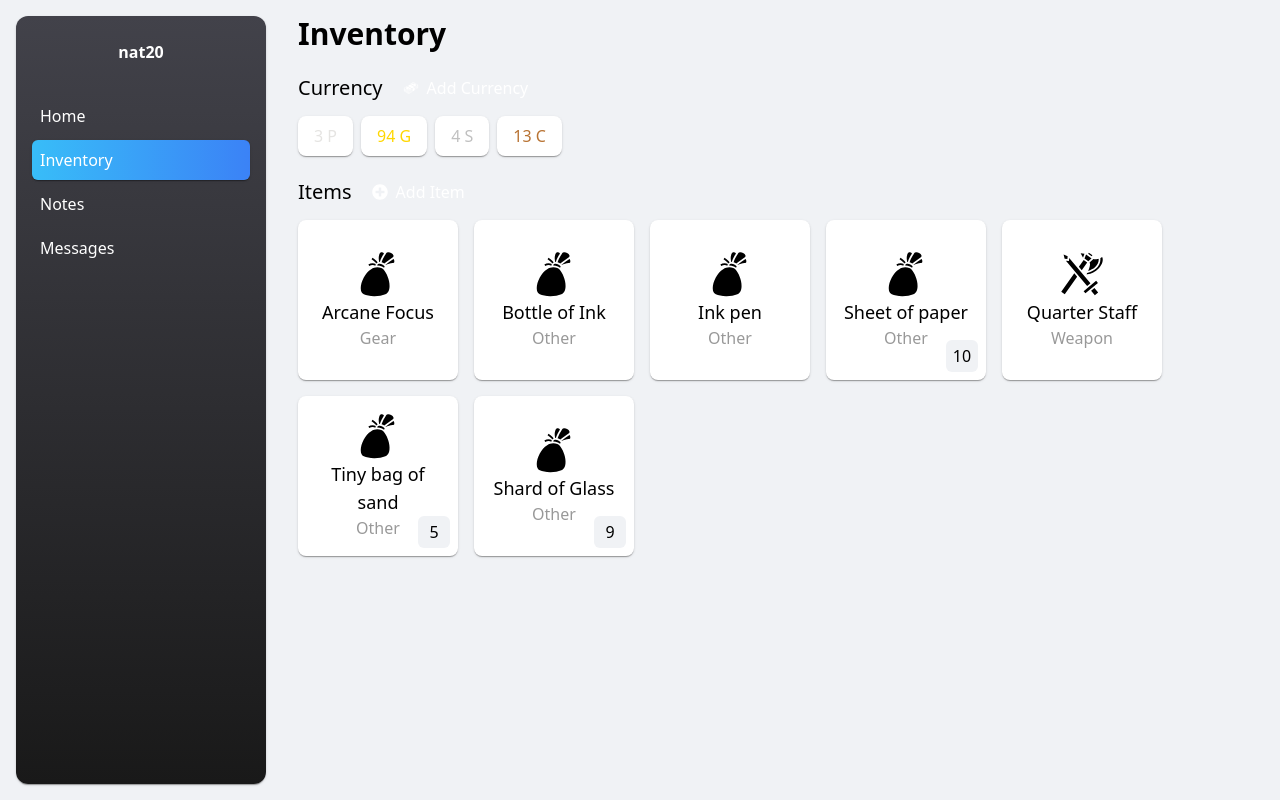
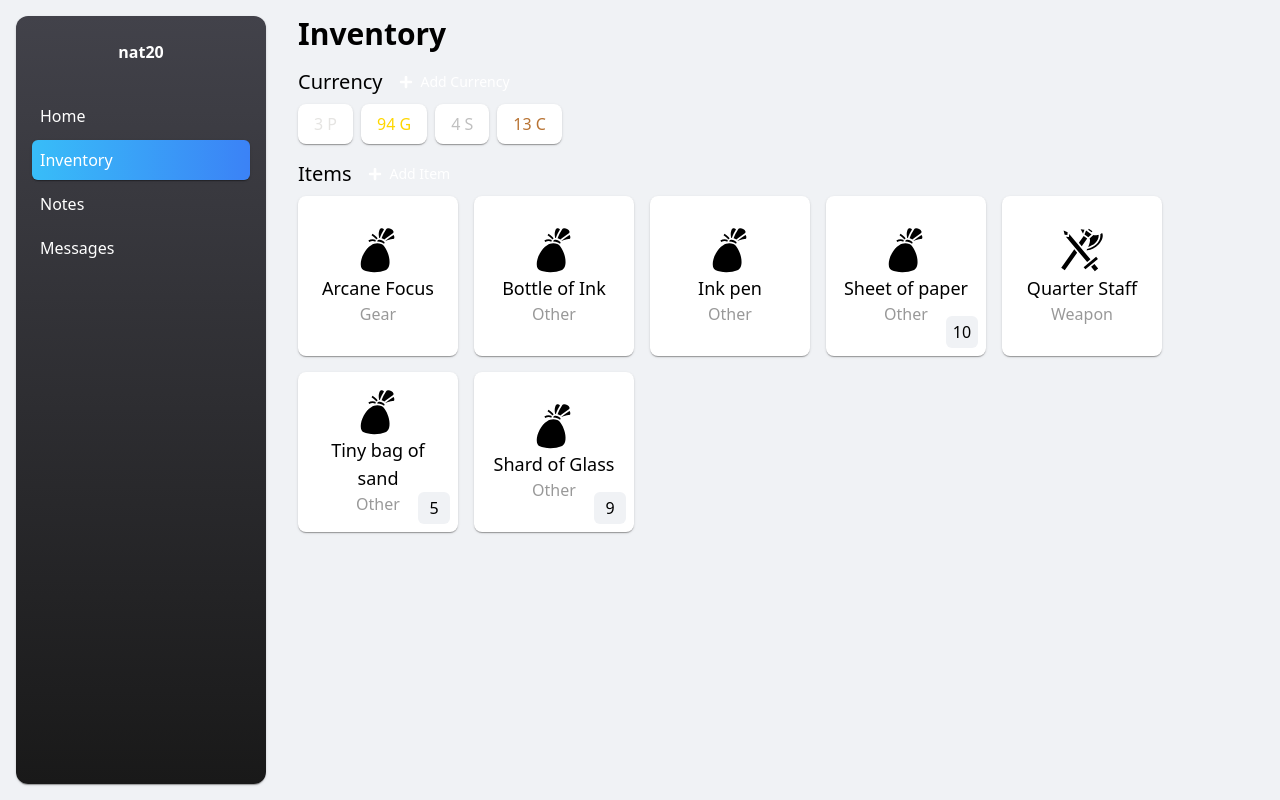
Before and after one commit to prescarlton/nat20, a React (Vite) app: page /inventory in a window 1280 px wide. Built offline with nearby package versions, Linux system fonts and the light colour scheme.

Commit message:
changed button styling

```diff
--- a/src/components/common/Button.tsx
+++ b/src/components/common/Button.tsx
@@ -22,7 +22,7 @@ const Button = ({
       ${variant == "filled" && "bg-sky-500"}
       ${variant == "outlined" && "border-sky-500 border-2 text-sky-500"}
       ${variant == "text" && "text-sky-500"}
-      ${size == "small" && "py-1 px-3"}
+      ${size == "small" && "py-1 px-3 text-sm"}
       ${size == "large" && "py-2 px-4"}
       ${className}`}
       onClick={onClick}
--- a/src/pages/Inventory.tsx
+++ b/src/pages/Inventory.tsx
@@ -1,5 +1,5 @@
 import { useState } from "react"
-import { FaMoneyBill, FaPlusCircle } from "react-icons/fa"
+import { FaMoneyBill, FaPlus, FaPlusCircle } from "react-icons/fa"
 import { GiGoldBar, GiGoldNuggets, GiMoneyStack } from "react-icons/gi"
 import Button from "../components/common/Button"
 import PageTitle from "../components/common/PageTitle"
@@ -31,8 +31,8 @@ const InventoryPage = () => {
       <div className="flex flex-col items-start gap-2 my-4">
         <div className="flex items-center gap-1">
           <h1 className="text-xl">Currency</h1>
-          <Button variant="text">
-            <GiMoneyStack />
+          <Button variant="text" size="small">
+            <FaPlus />
             Add Currency
           </Button>
         </div>
@@ -69,8 +69,8 @@ const InventoryPage = () => {
       <div className="flex flex-col items-start gap-2">
         <div className="flex items-center gap-1">
           <h1 className="text-xl">Items</h1>
-          <Button variant="text" onClick={handleOpenAddModal}>
-            <FaPlusCircle />
+          <Button variant="text" onClick={handleOpenAddModal} size="small">
+            <FaPlus />
             Add Item
           </Button>
         </div>
```
